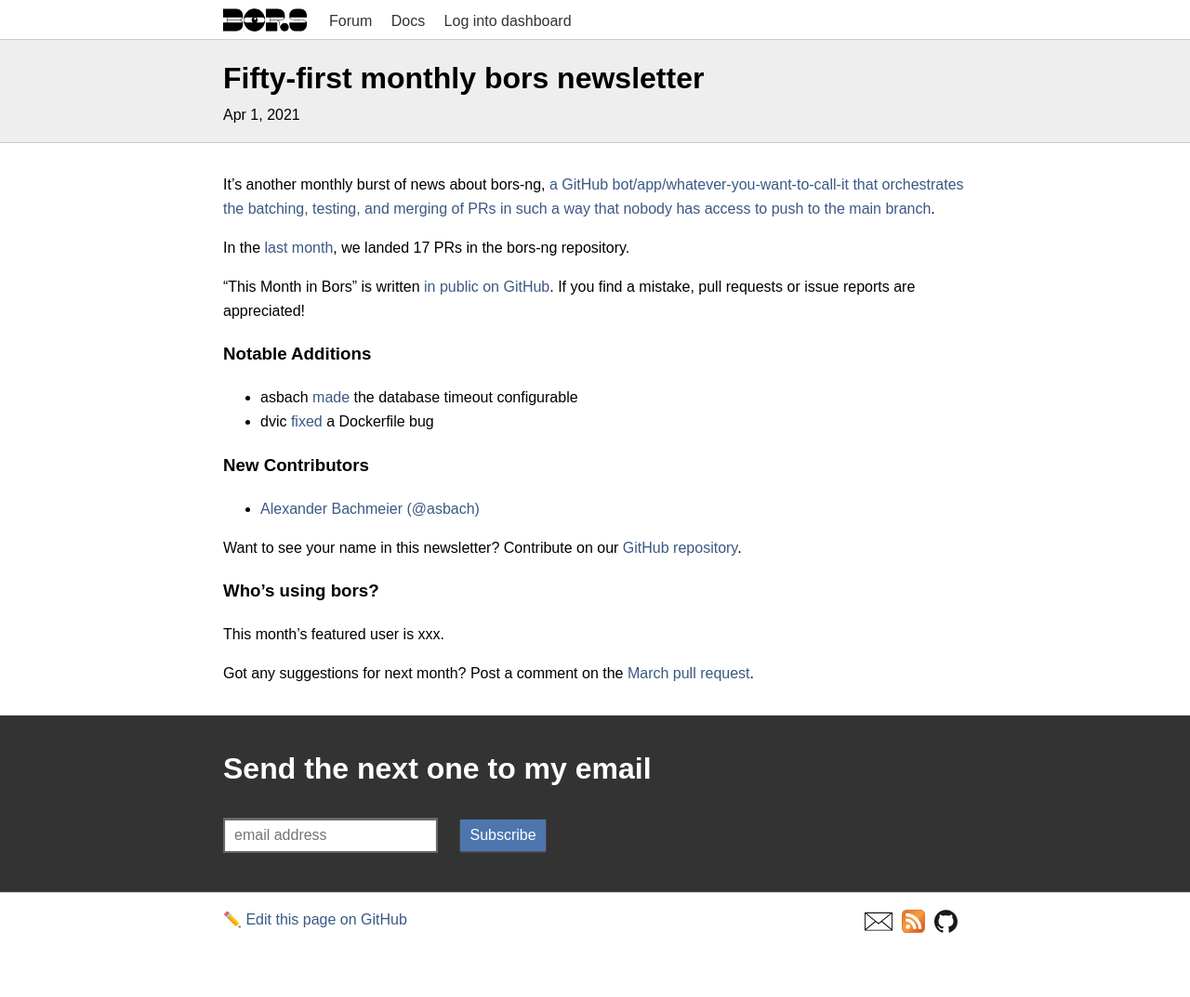
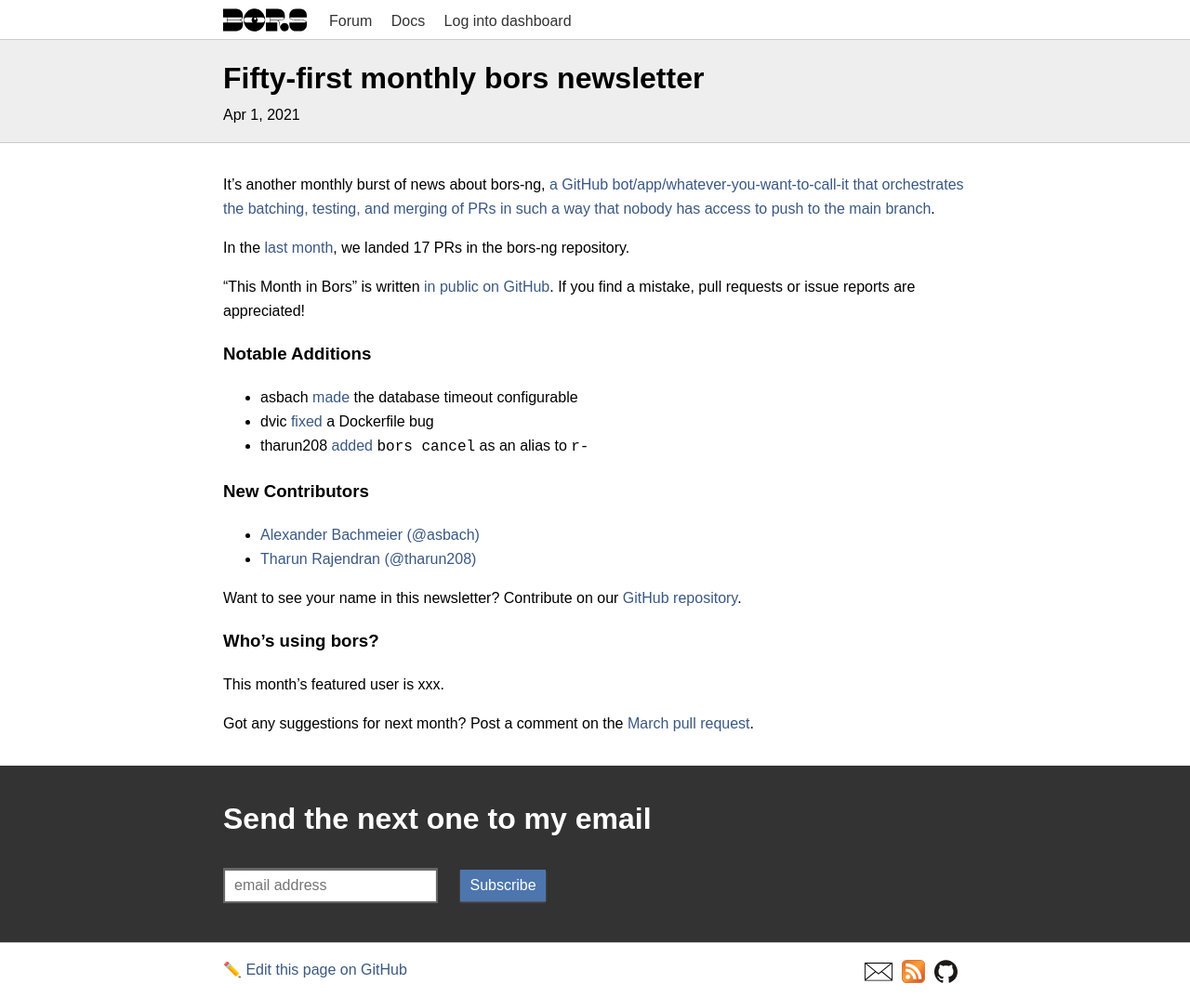
Before and after one commit to bors-ng/bors-ng.github.io, a Jekyll site: the page built from _posts/2021-04-01-tmib-51.md, in a window 1280 px wide. Shown: the whole page at 93% size. Built offline with Jekyll 4.4.1, drawn with Linux system fonts in a browser that asks for light colours; before the commit the page ends 1019 px from its top, so only the background shows below that.

Commit message:
Add bors-ng/bors-ng#1191
Add @tharun208 to new contributors list

```diff
--- a/_posts/2021-04-01-tmib-51.md
+++ b/_posts/2021-04-01-tmib-51.md
@@ -21,10 +21,12 @@
 
 * asbach [made](https://github.com/bors-ng/bors-ng/pull/1134) the database timeout configurable
 * dvic [fixed](https://github.com/bors-ng/bors-ng/pull/1182) a Dockerfile bug
+* tharun208 [added](https://github.com/bors-ng/bors-ng/pull/1191) `bors cancel` as an alias to `r-`
 
 ### New Contributors
 
 * [Alexander Bachmeier (@asbach)](https://github.com/asbach)
+* [Tharun Rajendran (@tharun208)](https://github.com/tharun208)
 
 Want to see your name in this newsletter? Contribute on our [GitHub repository](https://github.com/bors-ng/bors-ng).
 
```
